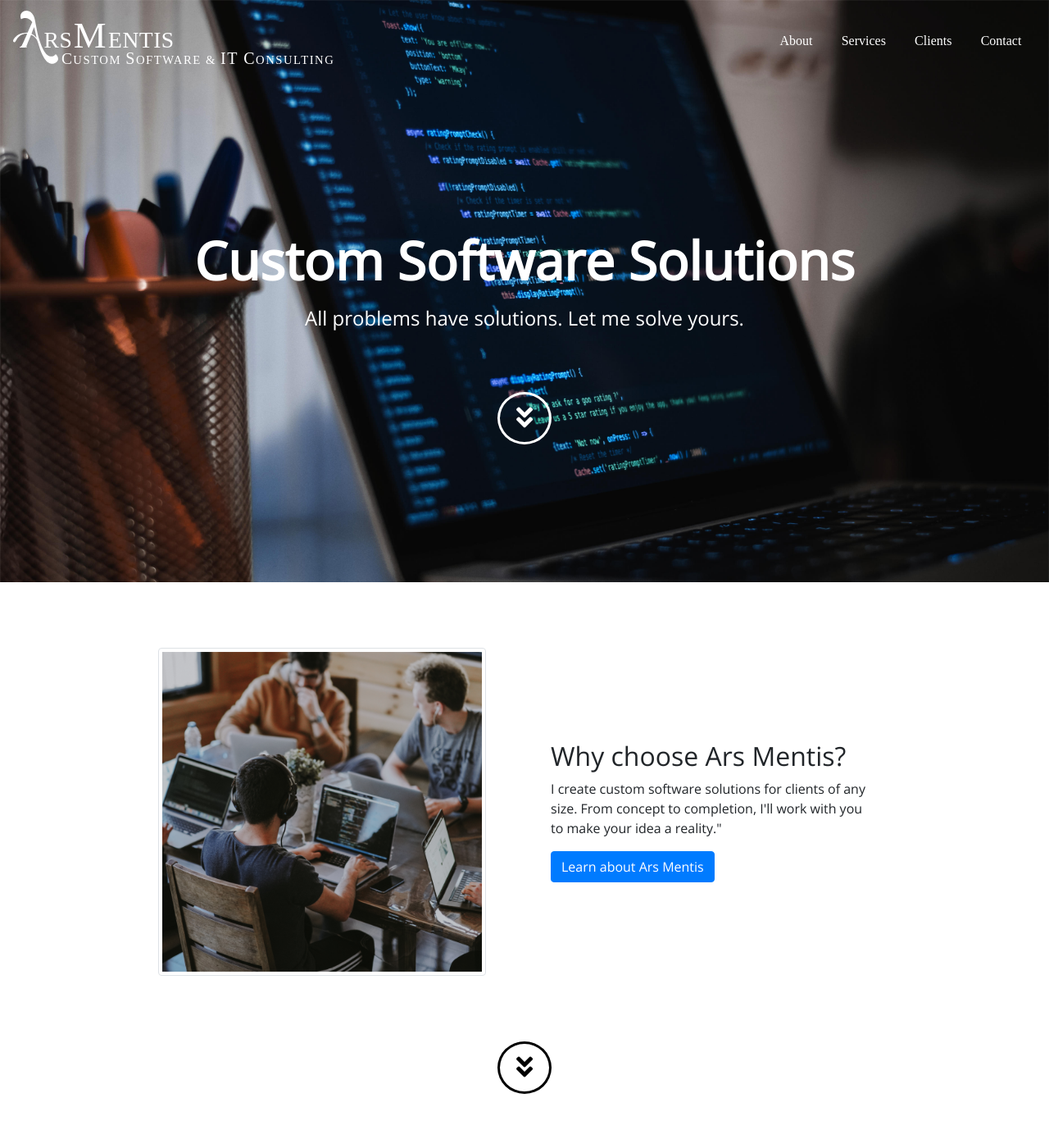
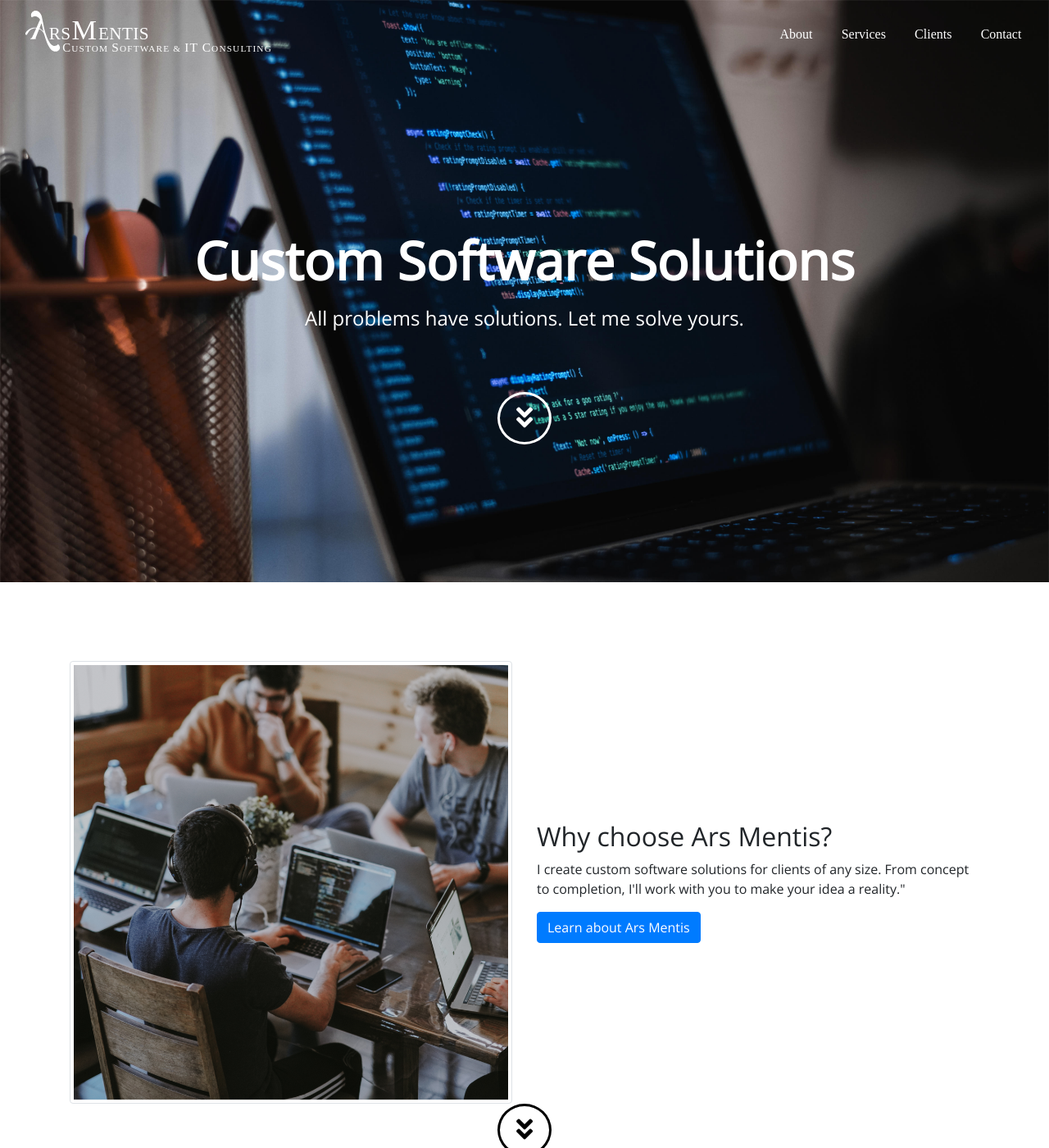
Before and after one commit to arsmentis/arsmentis-site, a Jekyll site: the page built from index.md, in a window 1280 px wide and 1400 px high. Shown: the whole window at 82% size. Built offline with Jekyll 4.4.1, drawn with Linux system fonts in a browser that asks for light colours; nearby versions of some CDN libraries; some web fonts are replaced.

Commit message:
Issue #11; updating logo sizing, content block whitespace

```diff
--- a/css/styles.css
+++ b/css/styles.css
@@ -7,6 +7,12 @@ font-family: 'Open Sans', sans-serif;
 
 body {
   font-family: 'Open Sans', sans-serif;
+	padding: 0;
+	margin: 0;
+}
+
+.container-fluid {
+	padding: 0;
 }
 
 /* Navbar styles */
@@ -34,6 +40,14 @@ nav.navbar {
 
 .navbar ul.navbar-nav li.nav-item a.nav-link:hover {
   color: rgba(255,255,255,.75);
+}
+
+/* Logo styles */
+
+.logo {
+	max-width: 100%;
+	max-height: 50px;
+	padding-left: .75em;
 }
 
 /* Image Section Styles */
@@ -93,7 +107,22 @@ span.fa-dark {
   font-size: 2em;
 }
 
-/* Layout 1 row styles */
+.content-row {
+	margin-top: 6em;
+	margin-bottom: 0;
+}
+
+footer {
+  margin-top: 2em;
+  border: 1px solid #000;
+  padding-top: 2em;
+}
+
+.copyright {
+  padding-bottom: 1em;
+}
+
+/* Layout 1 row styles
 
 .section-top {
   margin-bottom: 5em;
@@ -159,25 +188,28 @@ img {
 
 .contact-header {
   margin-bottom: .75em;
-}
+}*/
 
-/* Layout 2 styles */
+/* Layout 2 styles
 
 .extra-space-row {
   margin-bottom: 3em;
-}
+} */
 
-/* Home page styles */
+/* Home page styles
 
 .img-home {
   width: 400px;
   height: 400px;
   max-width: 100%;
-}
+}*/
 
 /* change navbar background on collapse */
 @media (max-width: 768px) {
   nav.navbar {
     background: rgba(0,0,0,.5);
   }
+	.logo {
+		padding-left: 0;
+	}
 }
```
